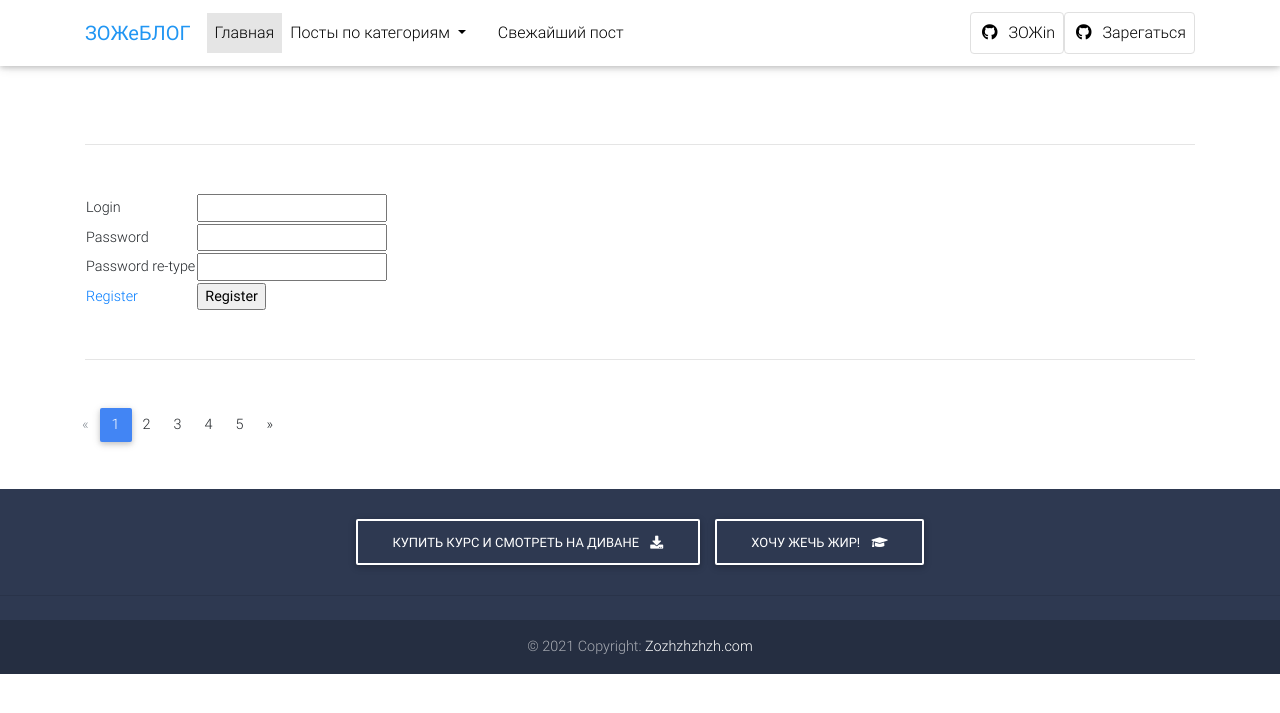
After one commit to Andrey-Yakovtsev/2_Blog, a Flask app: page /register in a window 1280 px wide. The commit adds this page. Shown: the top 713 px of the page. Run offline with Flask 2, Linux system fonts and the light colour scheme; some libraries are stand-ins or nearby versions.

Commit message:
Авторизация. Есть. Надо восстановить базу и убрать все в контейнер.

```diff
--- a/app.py
+++ b/app.py
@@ -1,32 +1,87 @@
-from flask import Flask
+
+
+from flask import Flask, request, render_template, redirect, flash, url_for
 from flask_migrate import Migrate
+from flask_login import LoginManager, login_user, logout_user
+from werkzeug.security import check_password_hash, generate_password_hash
+from config import SQLALCHEMY_DATABASE_URI, secret_key
 
-from config import SQLALCHEMY_DATABASE_URI
-from views.category import category_app
 from views.index import index_app
 from views.post import posts_app
 from views.category import category_app
-from models import db
+from models import db, User
+
 
 
 app = Flask(__name__)
+app.secret_key = secret_key
 app.register_blueprint(index_app, url_prefix='/')
 app.register_blueprint(posts_app, url_prefix='/posts')
 app.register_blueprint(category_app, url_prefix='/categories')
+app.config.update(SQLALCHEMY_TRACK_MODIFICATIONS=False)
 app.config.update(SQLALCHEMY_DATABASE_URI=SQLALCHEMY_DATABASE_URI)
 db.init_app(app)
 Migrate(app, db, compare_type=True)
 
-@app.route('/category/<category_id>')
-def show_posts_by_category(category_id):
-    pass
+manager = LoginManager(app)
 
 
-@app.route('/tag/<tag_id>')
-def show_posts_by_tag(tag_id):
-    pass
+
+@manager.user_loader
+def load_user(user_id):
+    return User.query.get(user_id)
+
+
+@app.route('/register', methods=['GET', 'POST'])
+def register():
+    login = request.form.get('login')
+    password = request.form.get('password')
+    password2 = request.form.get('password2')
+
+    if request.method == 'POST':
+        if not (login or password or password2):
+            flash('Проверьте правильность заполенния формы')
+        elif password != password2:
+            flash('Пароли не совпадают')
+        else:
+            hashed_pwd = generate_password_hash(password)
+            new_user = User(login=login, password=hashed_pwd)
+            db.session.add(new_user)
+            db.session.commit()
+            return redirect(url_for('login'))
+
+    return render_template('register.html')
+
+
+@app.route('/login', methods=['GET', 'POST'])
+def login():
+    login = request.form.get('login')
+    password = request.form.get('password')
+
+    if login and password:
+        user = User.query.filter_by(login=login).first()
+        if user and check_password_hash(user.password, password):
+            login_user(user)
+            return render_template('index.html', user=user)
+        else:
+            flash('Неверный логин или пароль. '
+                  'Возможно вы не зарегистрированы')
+            return render_template('login.html')
+    else:
+        flash('Введите логин и пароль')
+        return render_template('login.html')
+
+
+@app.route('/logout', methods=['GET', 'POST'])
+def logout():
+    logout_user()
+    return redirect(url_for('index_app.index'))
+
+
 
 if __name__ == '__main__':
+
+    db.create_all()     # DB create
     app.run(
         host='0.0.0.0',
         port=5000,
--- a/config.py
+++ b/config.py
@@ -3,10 +3,12 @@ import os
 PG_USER = 'blog'
 PG_PASSWORD = os.environ.get('POSTGRES_PASSWORD')
 
-# PG_HOST = os.environ.get('PG_HOST')     # Dockerbase
+# PG_HOST = '127.0.0.1'     # Dockerbase
 PG_HOST = 'localhost'
 PG_PORT = '5432'
+# PG_PORT = '5000'
 PG_DB = 'blog_db'
 
 
 SQLALCHEMY_DATABASE_URI = f'postgresql+psycopg2://{PG_USER}:{PG_PASSWORD}@{PG_HOST}:{PG_PORT}/{PG_DB}'
+secret_key = 'sljfhbsldhfalweuigfw;ieufg;'
--- a/docker-compose.yml
+++ b/docker-compose.yml
@@ -19,4 +19,4 @@ services:
       POSTGRES_USER: blog
       POSTGRES_PASSWORD: ${POSTGRES_PASSWORD}
     ports:
-    - 5000:5432
+    - 5432:5432
--- a/templates/base.html
+++ b/templates/base.html
@@ -26,7 +26,7 @@
         <div class="container">
 
             <!-- Brand -->
-            <a class="navbar-brand waves-effect" href="/" target="_blank">
+            <a class="navbar-brand waves-effect" href="/">
                 <strong class="blue-text">ЗОЖеБЛОГ</strong>
             </a>
 
@@ -70,32 +70,37 @@
                     </li>
                     <li class="nav-item">
                         <a class="nav-link waves-effect" href="{{ url_for('posts_app.post_detail', post_id=6) }}"
-                           target="_blank"></a>
+                           ></a>
                     </li>
                     <li class="nav-item">
-                        <a class="nav-link waves-effect" href="{{ url_for('posts_app.post_detail', post_id=6) }}" target="_blank">Свежайший  пост</a>
+                        <a class="nav-link waves-effect" href="{{ url_for('posts_app.post_detail', post_id=6) }}" >Свежайший  пост</a>
                     </li>
                 </ul>
 
 
                 <!-- Right -->
                 <ul class="navbar-nav nav-flex-icons">
+                    {% if user %}
+                        <li class="nav-item">
+                        Привет, {{ user.login }}  !
+                    </li>
                     <li class="nav-item">
-                        <a href="#" class="nav-link waves-effect" target="_blank">
-                            <i class="fab fa-facebook-f"></i>
+                        <a href="{{ url_for('logout') }}" class="nav-link border border-light rounded waves-effect">
+                            <i class="fab fa-github mr-2"></i>ЗОЖout
+                        </a>
+                    </li>
+                    {% else %}
+                        <li class="nav-item">
+                        <a href="{{ url_for('login') }}" class="nav-link border border-light rounded waves-effect">
+                            <i class="fab fa-github mr-2"></i>ЗОЖin
                         </a>
                     </li>
                     <li class="nav-item">
-                        <a href="#" class="nav-link waves-effect" target="_blank">
-                            <i class="fab fa-twitter"></i>
+                        <a href="{{ url_for('register') }}" class="nav-link border border-light rounded waves-effect">
+                            <i class="fab fa-github mr-2"></i>Зарегаться
                         </a>
                     </li>
-                    <li class="nav-item">
-                        <a href="#" class="nav-link border border-light rounded waves-effect"
-                           target="_blank">
-                            <i class="fab fa-github mr-2"></i>ЗОЖин
-                        </a>
-                    </li>
+                    {% endif %}
                 </ul>
 
             </div>
@@ -130,7 +135,7 @@
     <!--Copyright-->
     <div class="footer-copyright py-3">
         © 2021 Copyright:
-        <a href="#" target="_blank"> Zozhzhzhzh.com </a>
+        <a href="/" > Zozhzhzhzh.com </a>
     </div>
     <!--/.Copyright-->
 
--- a/templates/index.html
+++ b/templates/index.html
@@ -74,7 +74,7 @@
 
                         <!--/.Card-->
                     </div>
-                    {% endfor %}
+                {% endfor %}
 
                 <!--Grid row-->
 
--- /dev/null
+++ b/templates/register.html
@@ -0,0 +1,135 @@
+{% extends 'base.html' %}
+
+{% block title %}
+    Register user
+{% endblock title %}
+
+{% block content %}
+    <!--Main layout-->
+    <main class="mt-5 pt-5">
+        <div class="container">
+            <hr class="my-5">
+            {% with messages = get_flashed_messages() %}
+                {% if messages %}
+                    <ul class=flashes>
+                        {% for message in messages %}
+                            <li>{{ message }}</li>
+                        {% endfor %}
+                    </ul>
+                {% endif %}
+            {% endwith %}
+            <form method="post">
+                <table>
+                    <tr>
+                        <td>Login</td>
+                        <td><input type="text" name="login"></td>
+                    </tr>
+                    <tr>
+                        <td>Password</td>
+                        <td><input type="password"name="password"></td>
+                    </tr>
+                     <tr>
+                        <td>Password re-type</td>
+                        <td><input type="password"name="password2"></td>
+                    </tr>
+                    <tr>
+                        <td><a href="{{ url_for('register') }}">Register</a></td>
+                        <td><input type="submit" value="Register"></td>
+                    </tr>
+                </table>
+            </form>
+            <hr class="my-5">
+
+            <!--Section: Cards-->
+            <section class="text-center">
+
+                <!--Grid row-->
+                <div class="row mb-4 wow fadeIn">
+                    {% for post in posts %}
+                        <!--Grid column-->
+                        <div class="col-lg-4 col-md-12 mb-4">
+
+                            <!--Card-->
+                            <div class="card">
+                                <!--Card image-->
+                                <div class="view overlay">
+                                    <img src="{{ post.picture }}" class="card-img-top"
+                                         alt="">
+                                    <a href="{{ url_for('posts_app.post_detail', post_id=post.id) }}" target="_blank">
+                                        <div class="mask rgba-white-slight"></div>
+                                    </a>
+                                </div>
+
+                                <!--Card content-->
+                                <div class="card-body">
+                                    <!--Title-->
+                                    <h4 class="card-title">{{post.title}}</h4>
+                                    <!--Text-->
+                                    <p class="card-text">{{post.text}}</p>
+                                    <p class="card-text">
+                                        <strong>Lorem ipsum, dolor sit amet consectetur adipisicing elit. Eaque, veniam?</strong>
+                                    </p>
+
+                                    <a href="{{ url_for('posts_app.post_detail', post_id=post.id) }}" target="_blank"
+                                       class="btn btn-primary btn-md">Ну, давай, научи!
+                                        <i class="fas fa-play ml-2"></i>
+                                    </a>
+                                </div>
+                            </div>
+
+                            <!--/.Card-->
+                        </div>
+                    {% endfor %}
+
+                    <!--Grid row-->
+
+                    <!--Pagination-->
+                    <nav class="d-flex justify-content-center wow fadeIn">
+                        <ul class="pagination pg-blue">
+
+                            <!--Arrow left-->
+                            <li class="page-item disabled">
+                                <a class="page-link" href="#" aria-label="Previous">
+                                    <span aria-hidden="true">&laquo;</span>
+                                    <span class="sr-only">Previous</span>
+                                </a>
+                            </li>
+
+                            <li class="page-item active">
+                                <a class="page-link" href="#">1
+                                    <span class="sr-only">(current)</span>
+                                </a>
+                            </li>
+                            <li class="page-item">
+                                <a class="page-link" href="#">2</a>
+                            </li>
+                            <li class="page-item">
+                                <a class="page-link" href="#">3</a>
+                            </li>
+                            <li class="page-item">
+                                <a class="page-link" href="#">4</a>
+                            </li>
+                            <li class="page-item">
+                                <a class="page-link" href="#">5</a>
+                            </li>
+
+                            <li class="page-item">
+                                <a class="page-link" href="#" aria-label="Next">
+                                    <span aria-hidden="true">&raquo;</span>
+                                    <span class="sr-only">Next</span>
+                                </a>
+                            </li>
+                        </ul>
+                    </nav>
+                    <!--Pagination-->
+
+            </section>
+            <!--Section: Cards-->
+
+        </div>
+    </main>
+    <!--Main layout-->
+{% endblock content%}
+</body>
+
+</html>
--- a/views/category.py
+++ b/views/category.py
@@ -6,8 +6,6 @@ category_app = Blueprint('category_app', __name__)
 @category_app.route('/<category_id>', endpoint='category_page')
 def show_category_post(category_id):
     category = Category.query.filter_by(id=category_id)
-    # category_posts = category.posts
     return render_template('category-page.html',
                            category=category,
-                           # category_posts=category_posts
                            )
--- a/views/post.py
+++ b/views/post.py
@@ -6,8 +6,8 @@ posts_app = Blueprint('posts_app', __name__)
 @posts_app.route('/<post_id>', endpoint='post_detail')
 def posts_item(post_id):
     post = Post.query.filter_by(id=post_id).first_or_404()
-    last = len(Post.query.all())
-    print(last)
+    # last = Post.query.order_by(id).first_or_404()
     return render_template('post-page.html',
                            post=post,
-                           last=last)
+                           # last=last
+                           )
```
Also changed, not shown: migrations/versions/dfada3963eed_auth_added.py (added, +34 -0 lines), models.py (+5 -3 lines), templates/category-page.html (+9 -77 lines), templates/login.html (added, +44 -0 lines), 1 other file.
